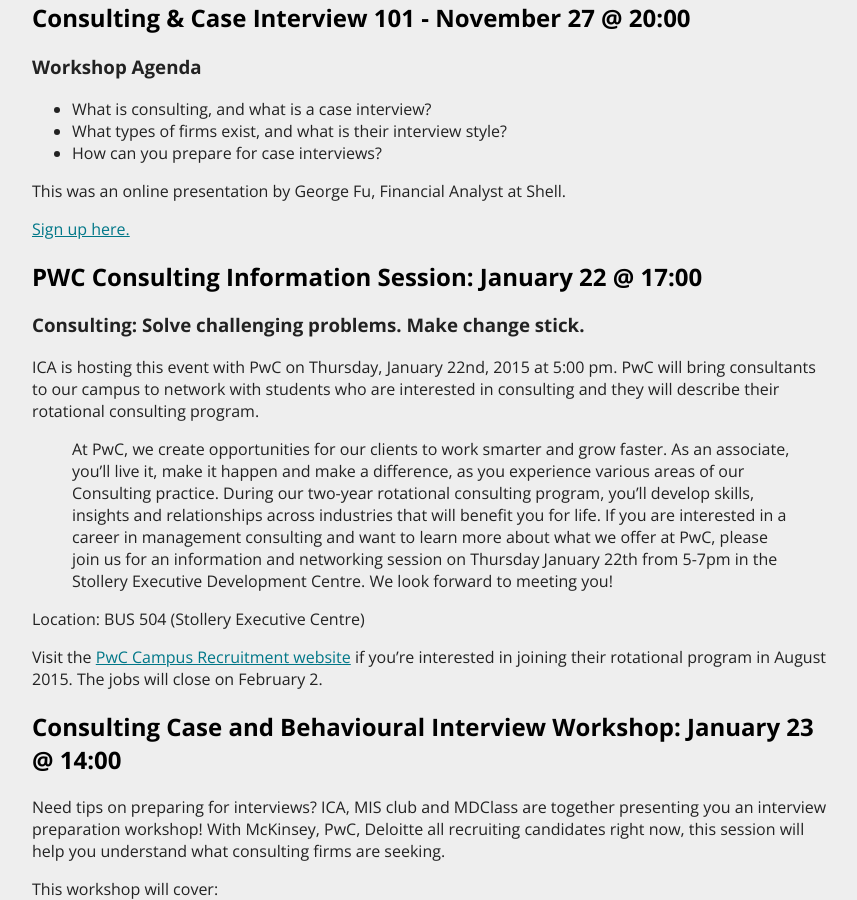
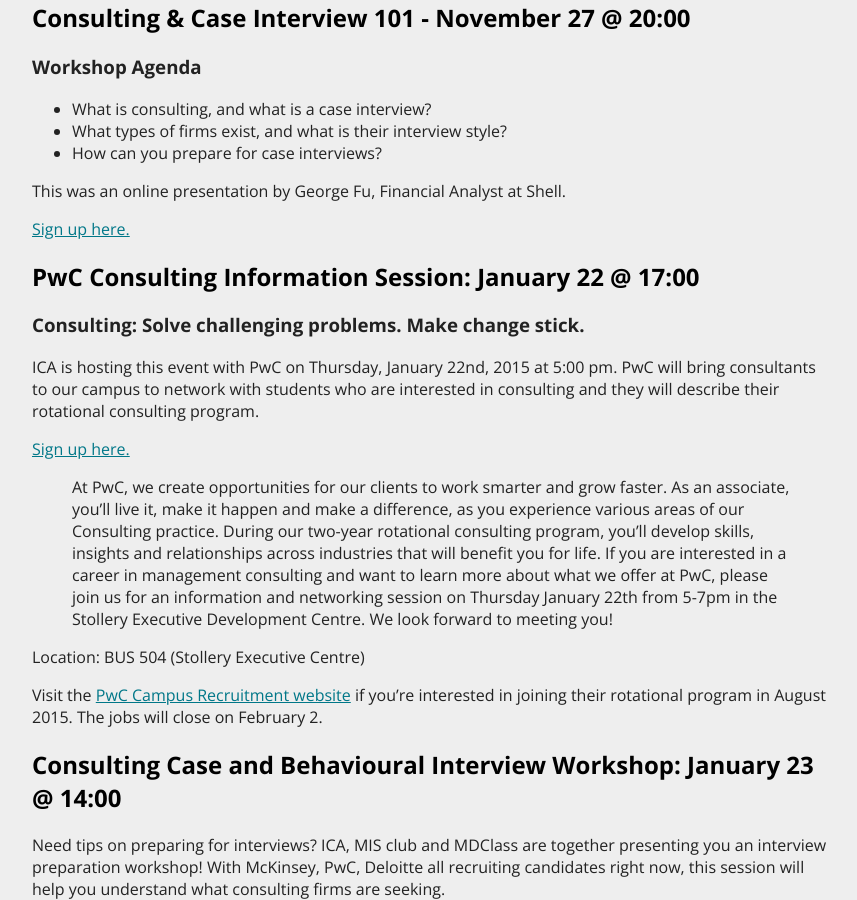
Before and after one commit to UAlbertaConsulting/ica.ualberta.ca, a Jekyll site: the page built from pages/events.md, in a window 1280 px wide and 900 px high, scrolled down 377 px. Shown: the whole window, without its empty margins (208-1065 px from the left). Built offline with Jekyll 4.4.1, drawn with Linux system fonts in a browser that asks for light colours; comment, search, counter and statistics services are not loaded.

Commit message:
Add signup link for PwC Event.

```diff
--- a/pages/events.md
+++ b/pages/events.md
@@ -23,11 +23,13 @@ This was an online presentation by George Fu, Financial Analyst at Shell.
 
 [Sign up here.](http://goo.gl/forms/ZyhVaxpQnh)
 
-## PWC Consulting Information Session: January 22 @ 17:00
+## PwC Consulting Information Session: January 22 @ 17:00
 
 ### Consulting: Solve challenging problems. Make change stick.
 
 ICA is hosting this event with PwC on Thursday, January 22nd, 2015 at 5:00 pm. PwC will bring consultants to our campus to network with students who are interested in consulting and they will describe their rotational consulting program.
+
+[Sign up here.](https://docs.google.com/forms/d/1e7392sgLzgins5VxVa1JvcX7fMV3txekN2AH7nucuz0/viewform)
 
 > At PwC, we create opportunities for our clients to work smarter and grow faster. As an associate, you'll live it, make it happen and make a difference, as you experience various areas of our Consulting practice. During our two-year rotational consulting program, you'll develop skills, insights and relationships across industries that will benefit you for life. If you are interested in a career in management consulting and want to learn more about what we offer at PwC, please join us for an information and networking session on Thursday January 22th from 5-7pm in the Stollery Executive Development Centre. We look forward to meeting you!
 
```
